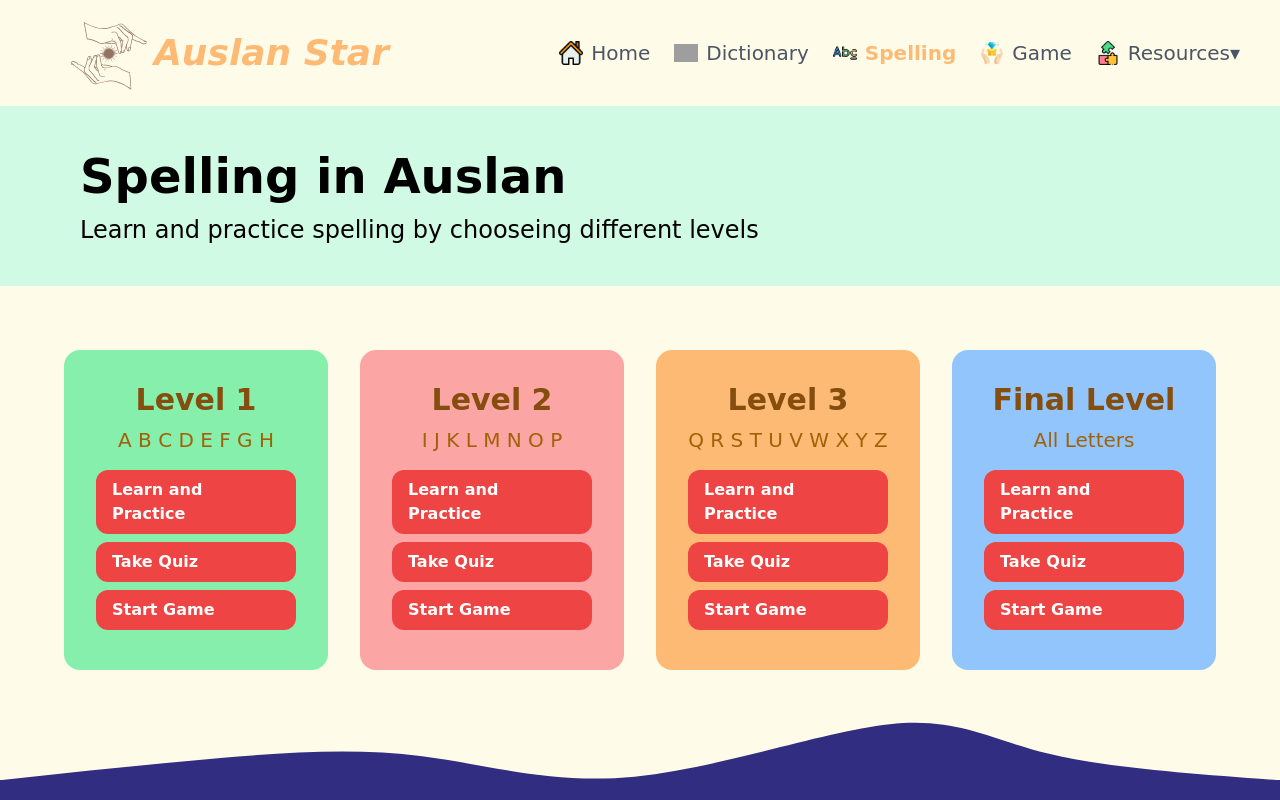
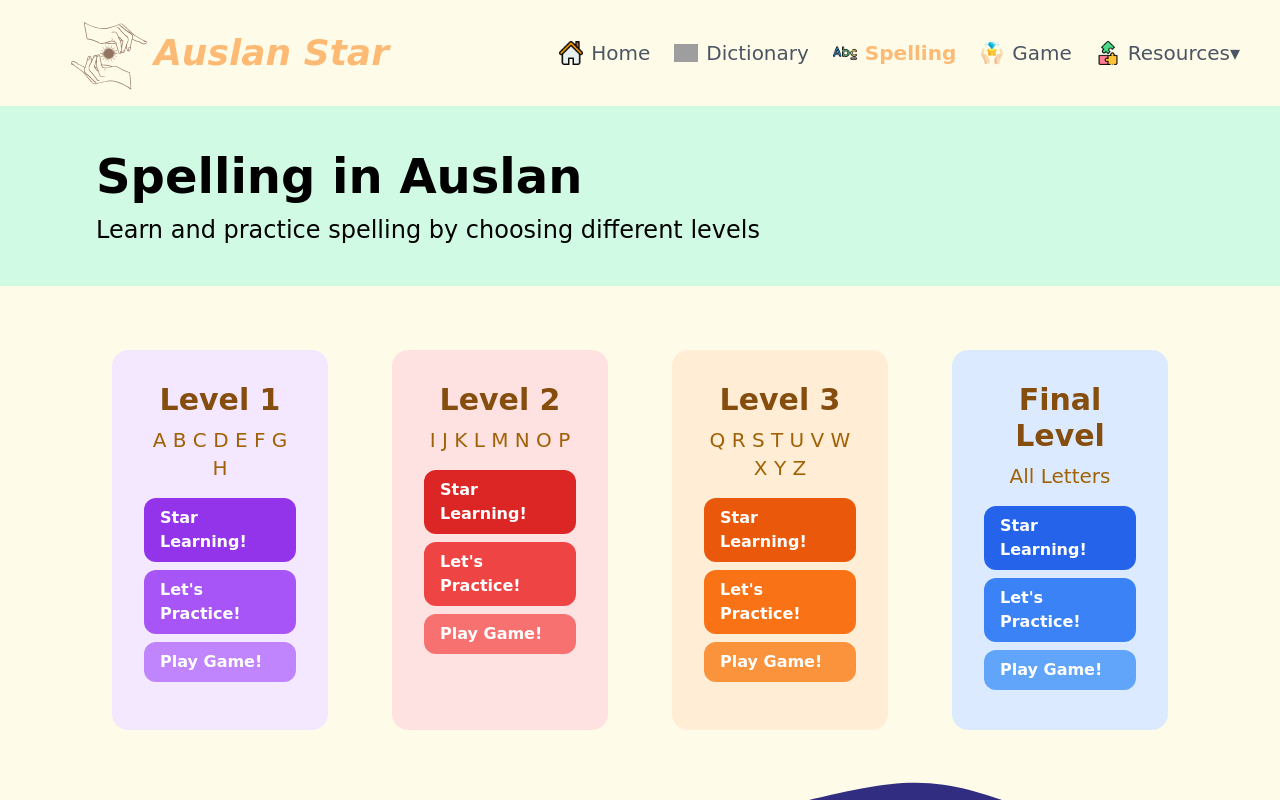
Before and after one commit to victorwkb/AuslanStar, a Next.js app in the folder webapp/: page /spelling in a window 1280 px wide. Shown: the top 800 px of the page. Built offline with nearby package versions, Linux system fonts and the light colour scheme; grey boxes are pictures that could not be loaded.

Commit message:
spelling page modified

```diff
--- a/webapp/app/spelling/page.tsx
+++ b/webapp/app/spelling/page.tsx
@@ -7,72 +7,60 @@ const SpellingPage = () => {
       title: "Level 1",
       letters: "A B C D E F G H",
       detailLinks: [
-        { label: 'Learn and Practice', path: '/resources/support/teachingstrategies' },
-        { label: 'Take Quiz', path: '/resources/support/teachingstrategies' },
-        { label: 'Start Game', path: '/resources/support/teachingstrategies' }
+        { label: 'Star Learning!', path: '/resources/support/teachingstrategies', buttonColor: 'bg-purple-600 hover:bg-purple-800 hover:scale-125 hover:font-bold' },
+        { label: 'Let\'s Practice!', path: '/resources/support/teachingstrategies', buttonColor: 'bg-purple-500 hover:bg-purple-800 hover:scale-125 hover:font-bold' },
+        { label: 'Play Game!', path: '/resources/support/teachingstrategies', buttonColor: 'bg-purple-400 hover:bg-purple-80 hover:scale-125 hover:font-bold0' }
       ],
-      bgColor: 'bg-green-300',
+      bgColor: 'bg-purple-100 hover:scale-125 hover:font-bold',
     },
     {
       title: "Level 2",
       letters: "I J K L M N O P",
       detailLinks: [
-        { label: 'Learn and Practice', path: '/resources/support/teachingstrategies' },
-        { label: 'Take Quiz', path: '/resources/support/teachingstrategies' },
-        { label: 'Start Game', path: '/resources/support/teachingstrategies' }
+        { label: 'Star Learning!', path: '/resources/support/teachingstrategies', buttonColor: 'bg-red-600 hover:bg-red-800 hover:scale-125 hover:font-bold' },
+        { label: 'Let\'s Practice!', path: '/resources/support/teachingstrategies', buttonColor: 'bg-red-500 hover:bg-red-800 hover:scale-125 hover:font-bold' },
+        { label: 'Play Game!', path: '/resources/support/teachingstrategies', buttonColor: 'bg-red-400 hover:bg-red-800 hover:scale-125 hover:font-bold' }
       ],
-      bgColor: 'bg-red-300',
+      bgColor: 'bg-red-100 hover:scale-125 hover:font-bold',
     },
     {
       title: "Level 3",
       letters: "Q R S T U V W X Y Z",
       detailLinks: [
-        { label: 'Learn and Practice', path: '/resources/support/teachingstrategies' },
-        { label: 'Take Quiz', path: '/resources/support/teachingstrategies' },
-        { label: 'Start Game', path: '/resources/support/teachingstrategies' }
+        { label: 'Star Learning!', path: '/resources/support/teachingstrategies', buttonColor: 'bg-orange-600 hover:bg-orange-800 hover:scale-125 hover:font-bold' },
+        { label: 'Let\'s Practice!', path: '/resources/support/teachingstrategies', buttonColor: 'bg-orange-500 hover:bg-orange-800 hover:scale-125 hover:font-bold' },
+        { label: 'Play Game!', path: '/resources/support/teachingstrategies', buttonColor: 'bg-orange-400 hover:bg-orange-800 hover:scale-125 hover:font-bold' }
       ],
-      bgColor: 'bg-orange-300',
+      bgColor: 'bg-orange-100 hover:scale-125 hover:font-bold',
     },
     {
       title: "Final Level",
       letters: "All Letters",
       detailLinks: [
-        { label: 'Learn and Practice', path: '/resources/support/teachingstrategies' },
-        { label: 'Take Quiz', path: '/resources/support/teachingstrategies' },
-        { label: 'Start Game', path: '/resources/support/teachingstrategies' }
+        { label: 'Star Learning!', path: '/resources/support/teachingstrategies', buttonColor: 'bg-blue-600 hover:bg-blue-800 hover:scale-125 hover:font-bold' },
+        { label: 'Let\'s Practice!', path: '/resources/support/teachingstrategies', buttonColor: 'bg-blue-500 hover:bg-blue-800 hover:scale-125 hover:font-bold' },
+        { label: 'Play Game!', path: '/resources/support/teachingstrategies', buttonColor: 'bg-blue-400 hover:bg-blue-800 hover:scale-125 hover:font-bold' }
       ],
-      bgColor: 'bg-blue-300',
+      bgColor: 'bg-blue-100 hover:scale-125 hover:font-bold',
     },
 
   ];
 
   return (
     <>
-      <div>
-        {/* Header */}
-        <div className="bg-emerald-100">
-          <div
-            className="animate-in max-w-5xl px-4 py-10 max-container padding-container"
-            style={{ "--index": 1 } as React.CSSProperties}
-          >
-            <h1 className="text-5xl font-bold leading-tight whitespace-normal">
-              Spelling in Auslan
-            </h1>
-            <p className="text-2xl mt-2">
-              Learn and practice spelling by chooseing different levels
-            </p>
-          </div>
+      <div className="bg-emerald-100 px-4 py-10">
+        <div className="max-w-5xl mx-auto animate-in max-container padding-container" style={{ "--index": 1 } as React.CSSProperties}>
+          <h1 className="text-5xl font-bold leading-tight">Spelling in Auslan</h1>
+          <p className="text-2xl mt-2">Learn and practice spelling by choosing different levels</p>
         </div>
       </div>
 
-      <div
-        className="animate-in lg:flex lg:flex-row grid grid-cols-1 md:grid-cols-2 justify-center mt-12 px-12"
-        style={{ "--index": 2 } as React.CSSProperties}
-      >
+      <div className="animate-in mt-12 px-4 md:px-12 lg:px-24 grid grid-cols-1 md:grid-cols-2 lg:grid-cols-4 gap-4 md:gap-6 lg:gap-8">
         {cardData.map((data, index) => (
           <LevelCard key={index} {...data} />
         ))}
       </div>
+
       <svg width="100%" height="20%" id="svg" className="fill-current bg-yellow-50 text-indigo-900 pt-8"
         viewBox="0 80 1440 70" xmlns="http://www.w3.org/2000/svg"
       >
@@ -82,4 +70,6 @@ const SpellingPage = () => {
   );
 }
 
+
+
 export default SpellingPage;
--- a/webapp/components/LevelCard.tsx
+++ b/webapp/components/LevelCard.tsx
@@ -3,7 +3,7 @@ import React from 'react';
 interface LevelCardProps {
   title: string;
   letters: string;
-  detailLinks: { label: string; path: string }[];
+  detailLinks: { label: string; path: string; buttonColor: string }[];
   bgColor: string;
 }
 
@@ -17,7 +17,7 @@ const LevelCard: React.FC<LevelCardProps> = ({ title, letters, detailLinks, bgCo
           <a
             key={index}
             href={detail.path}
-            className="bg-red-500 hover:bg-red-700 text-white font-bold py-2 px-4 rounded-xl mb-2"
+            className={`${detail.buttonColor} text-white font-bold py-2 px-4 rounded-xl mb-2 transition ease-in duration-200`}
           >
             {detail.label}
           </a>
```
